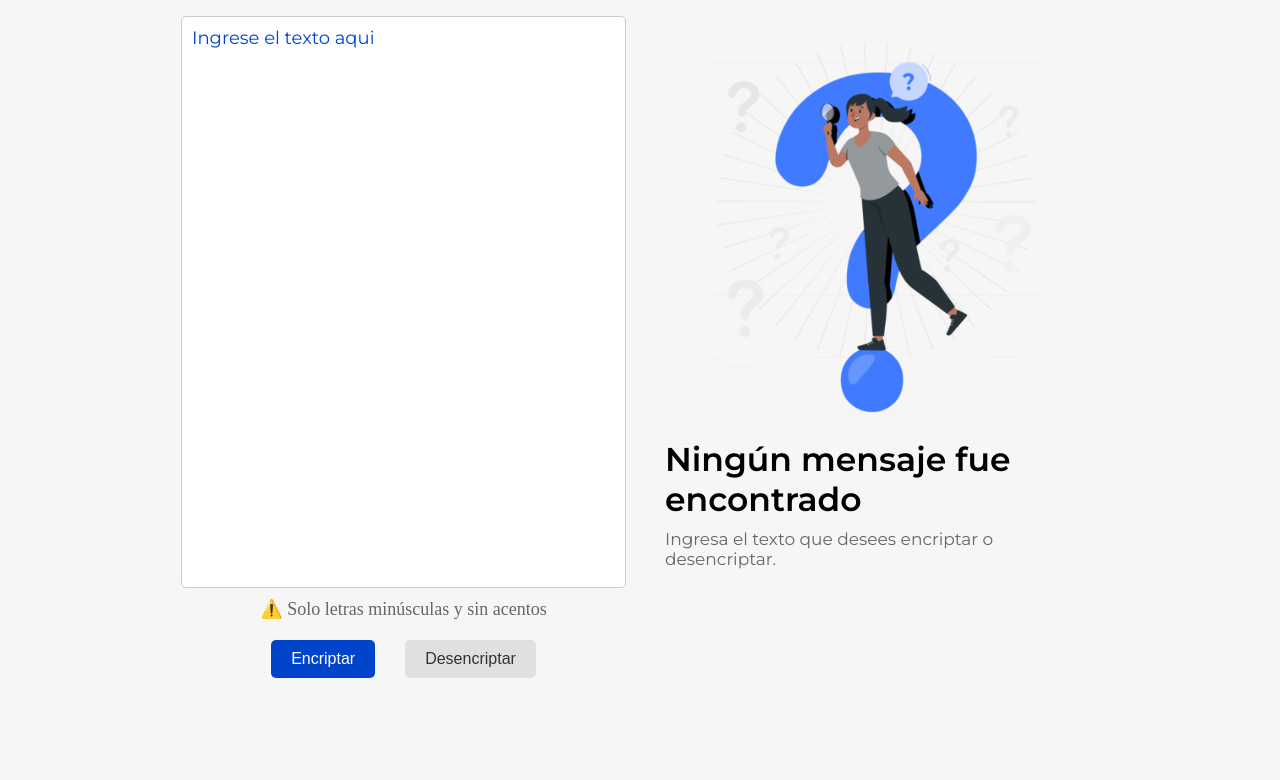
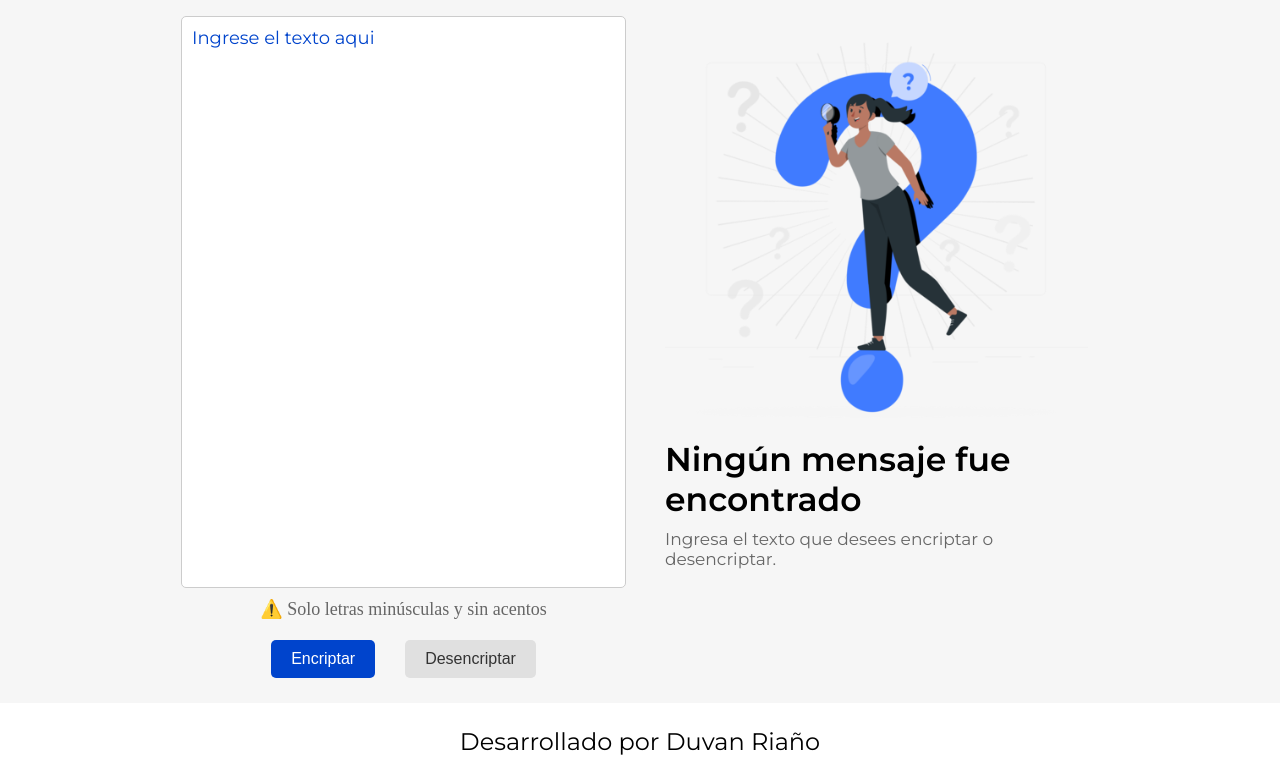
Before and after one commit to Duvan2662/Encriptado-de-texto, a plain HTML site: page index.html in a window 1280 px wide. Shown: the part 160-940 px from the top of the page. Before the commit the page ends 863 px from the top, so only its background shows below. Drawn offline with nearby package versions, Linux system fonts and the light colour scheme.

Commit message:
Creacion del footer de mi encriptador de texto

```diff
--- a/index.html
+++ b/index.html
@@ -33,6 +33,11 @@
         </div>
     </main>
 
+    <footer class="footer">
+        <p>
+            Desarrollado por Duvan Riaño
+        </p>
+    </footer>
 
 </body>
 </html>
--- a/styles/style.css
+++ b/styles/style.css
@@ -134,6 +134,16 @@ button {
     font-family: 'Montserrat', sans-serif;
 }
 
+.footer{
+    background-color: white;
+    padding: 1.5rem ;
+    color: black;
+    text-align: center;
+    font-family: 'Montserrat', sans-serif;
+    font-size: 1.5rem;
+    font-weight: 400 ;
+}
+
 
 /* Estilos para tablets */
 @media (max-width: 768px) {
```
